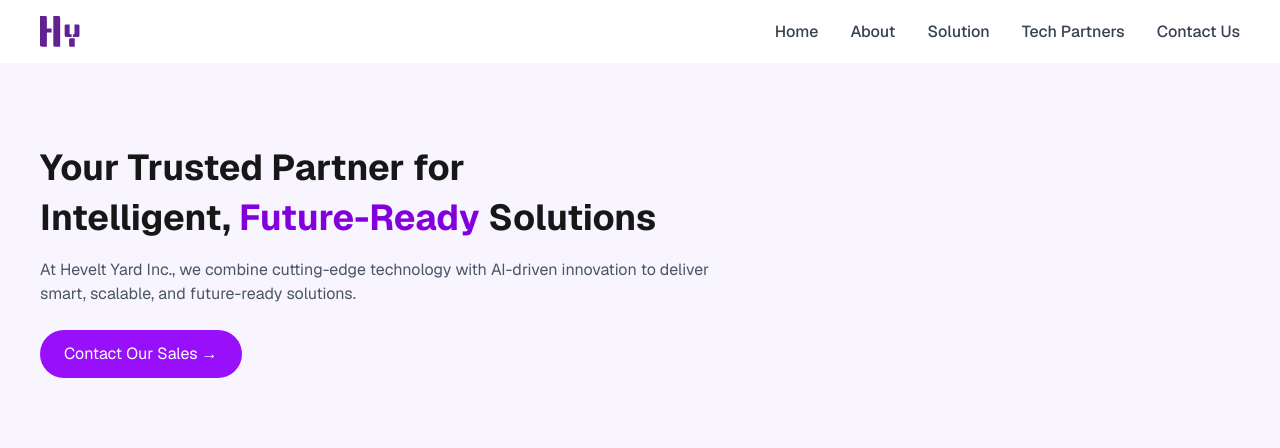
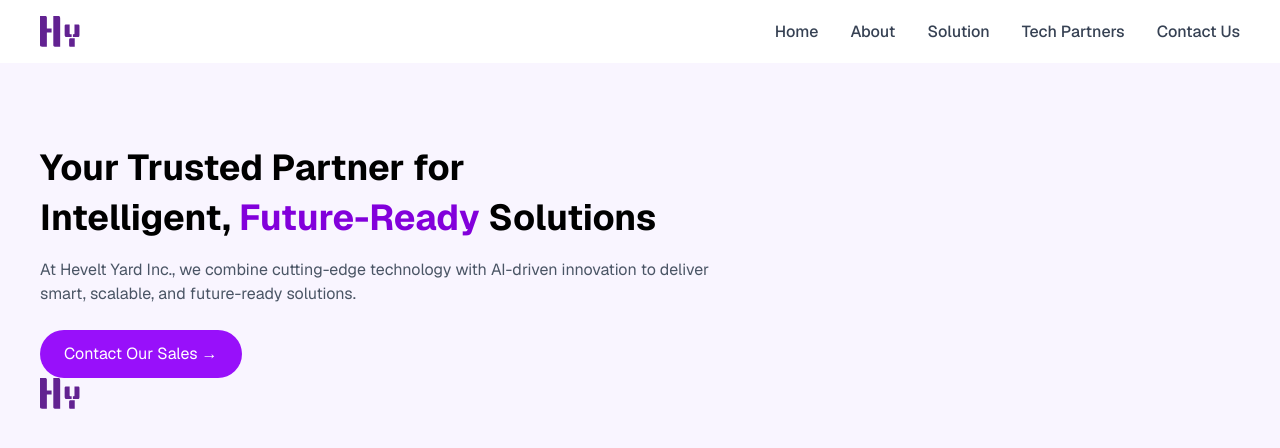
Before and after one commit to HasankiD99/HY-Project, a Next.js app: page / in a window 1280 px wide. Shown: the top 448 px of the page. Built offline with nearby package versions, Linux system fonts and the light colour scheme.

Commit message:
banner img

```diff
--- a/components/HereSection.jsx
+++ b/components/HereSection.jsx
@@ -1,9 +1,11 @@
 "use client";
+
+import Image from "next/image";
 
 export default function HeroSection() {
   return (
     <section className="flex flex-col items-start justify-center px-10 py-20 bg-[#F9F5FF]">
-      <h2 className="text-4xl font-bold leading-snug max-w-3xl">
+      <h2 className="text-4xl font-bold leading-snug max-w-3xl text-black">
         Your Trusted Partner for <br />
         Intelligent, <span className="text-purple-700">Future-Ready</span>{" "}
         Solutions
@@ -17,6 +19,17 @@
       <button className="mt-6 bg-purple-600 text-white px-6 py-3 rounded-full hover:bg-purple-700 transition">
         Contact Our Sales →
       </button>
+
+      <div>
+        <Image
+          src="/assests/HY.svg"
+          alt="Hy Logo"
+          width={40}
+          height={40}
+          priority
+        />
+
+      </div>
     </section>
   );
 }
```
Also changed, not shown: 1 other file (tests, documents, lock files or other folders).
